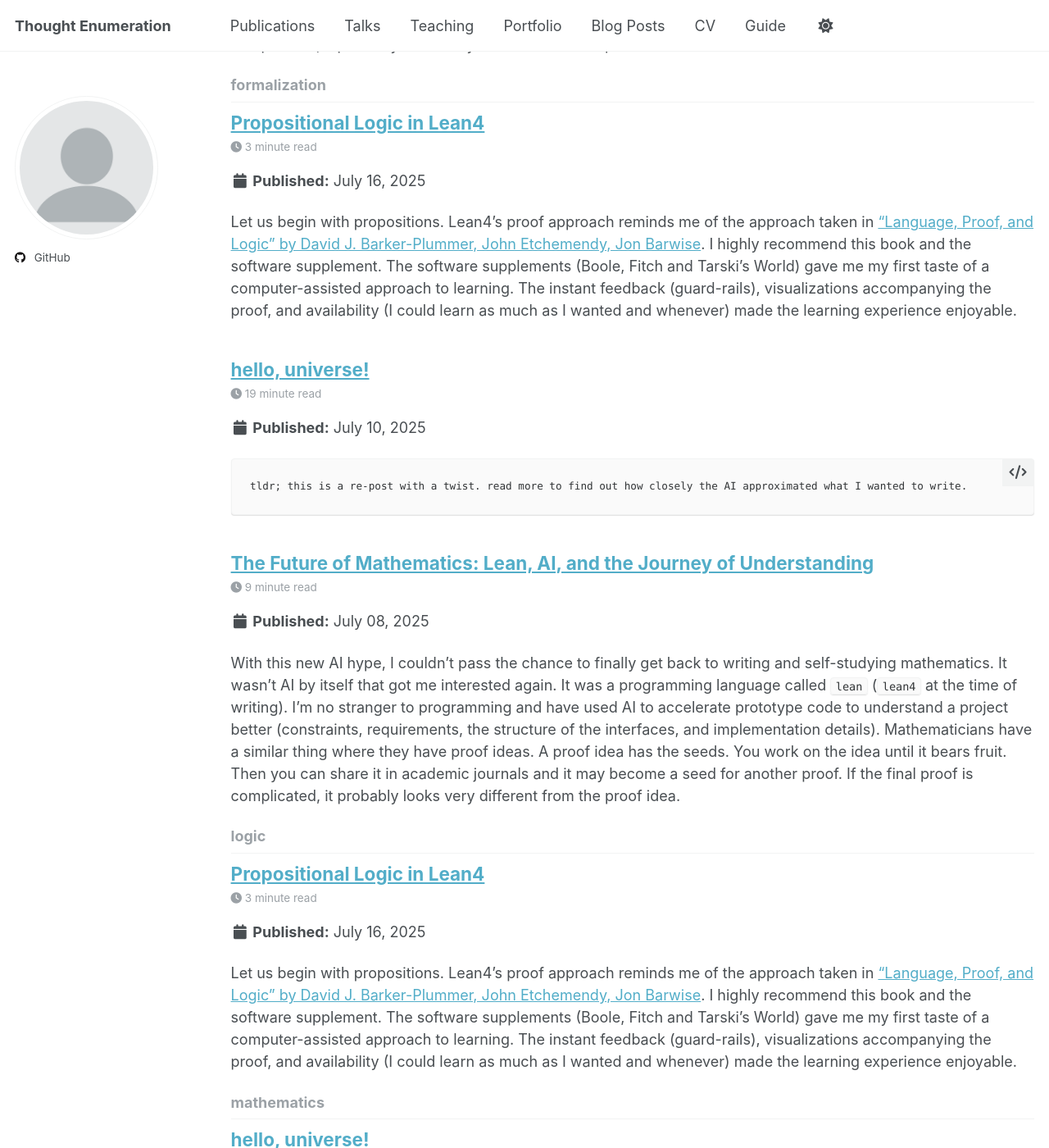
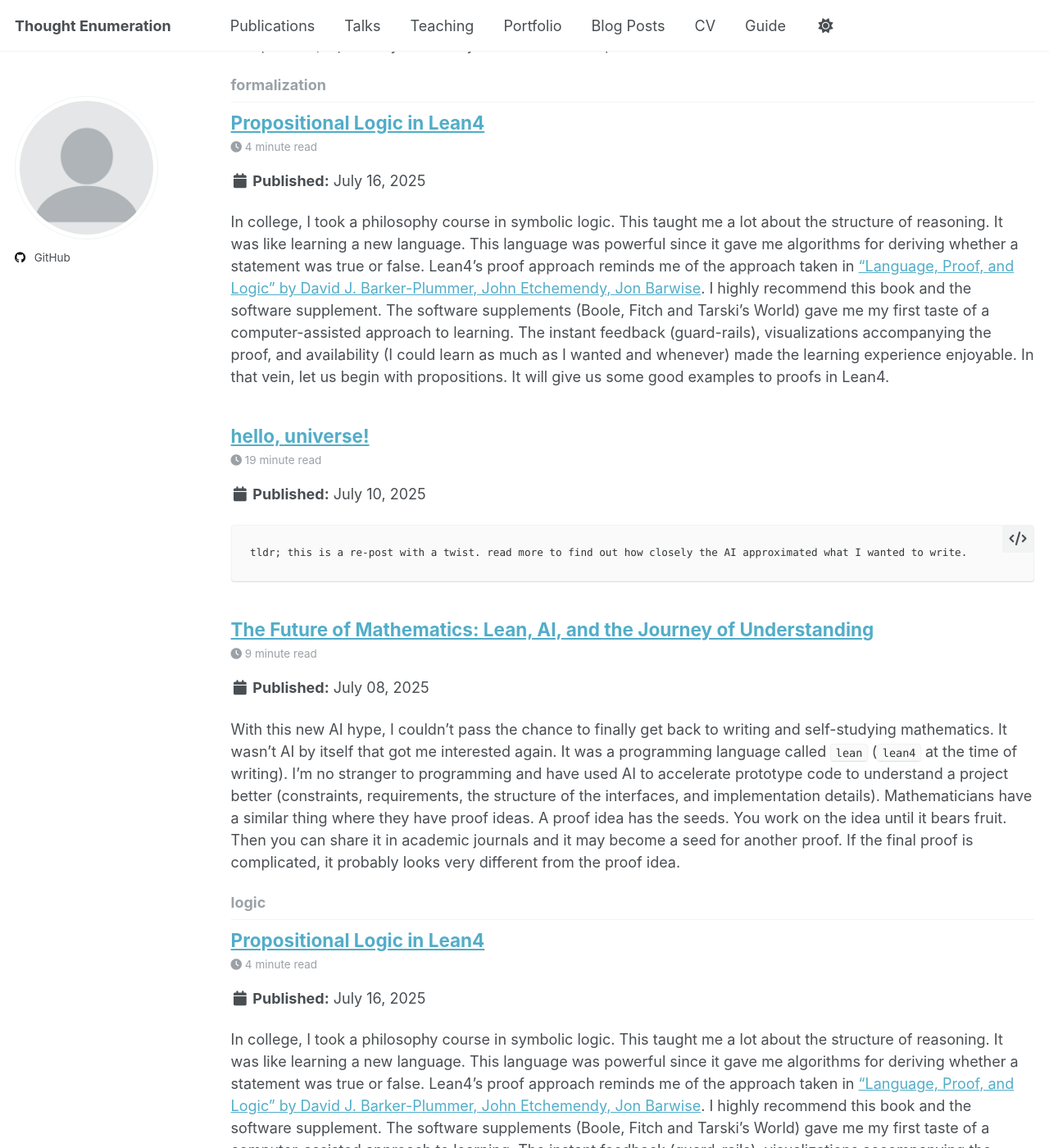
Before and after one commit to sandan/sandan.github.io, a Jekyll site: the page built from _pages/category-archive.html, in a window 1280 px wide and 1400 px high, scrolled down 674 px. Shown: the whole window at 82% size. Built offline with Jekyll 4.4.1, drawn with Linux system fonts in a browser that asks for light colours; a script that is not in the unit is left out; some of the changed text lies outside the part shown.

Commit message:
Update 2025-07-16-blog-post-2.md

```diff
--- a/_posts/2025-07-16-blog-post-2.md
+++ b/_posts/2025-07-16-blog-post-2.md
@@ -8,7 +8,7 @@ tags:
   - lean4
   - sentiential
 ---
-Let us begin with propositions. Lean4's proof approach reminds me of the approach taken in ["Language, Proof, and Logic" by David J. Barker-Plummer, John Etchemendy, Jon Barwise](https://www.gradegrinder.net/Products/lpl-index.html). I highly recommend this book and the software supplement. The software supplements (Boole, Fitch and Tarski's World) gave me my first taste of a computer-assisted approach to learning. The instant feedback (guard-rails), visualizations accompanying the proof, and availability (I could learn as much as I wanted and whenever) made the learning experience enjoyable.
+In college, I took a philosophy course in symbolic logic. This taught me a lot about the structure of reasoning. It was like learning a new language. This language was powerful since it gave me algorithms for deriving whether a statement was true or false. Lean4's proof approach reminds me of the approach taken in ["Language, Proof, and Logic" by David J. Barker-Plummer, John Etchemendy, Jon Barwise](https://www.gradegrinder.net/Products/lpl-index.html). I highly recommend this book and the software supplement. The software supplements (Boole, Fitch and Tarski's World) gave me my first taste of a computer-assisted approach to learning. The instant feedback (guard-rails), visualizations accompanying the proof, and availability (I could learn as much as I wanted and whenever) made the learning experience enjoyable. In that vein, let us begin with propositions. It will give us some good examples to proofs in Lean4.
 
 I am using Lean4 with the VS Code editor so that the proof is outlined in the InfoView panel (right). As I type Lean4 code in the editor panel (left). Here is an example:
 ![Lean4 in VS Code](https://github.com/user-attachments/assets/51797c40-79a0-4067-a4d7-878794269bd9)
```
